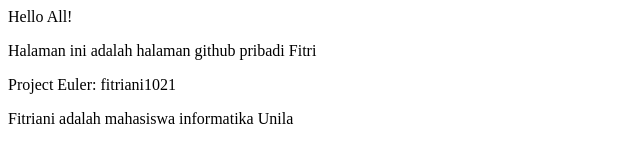
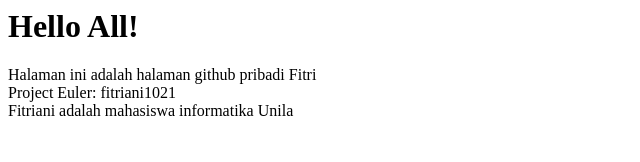
Before and after one commit to fitriani1021/old, a plain HTML site: page index.html in a window 1280 px wide. Shown: the whole page, without its empty margins (0-640 px from the left). Drawn offline with Linux system fonts and the light colour scheme.

Commit message:
Update index.html

```diff
--- a/index.html
+++ b/index.html
@@ -1,4 +1,2 @@
-<p>Hello All!</p>
-<p>Halaman ini adalah halaman github pribadi Fitri</p>
-<p>Project Euler: fitriani1021</p>
-<p>Fitriani adalah mahasiswa informatika Unila</p>
+<h1>Hello All!</h1>
+<p>Halaman ini adalah halaman github pribadi Fitri<br/>Project Euler: fitriani1021<br/>Fitriani adalah mahasiswa informatika Unila</p>
```
